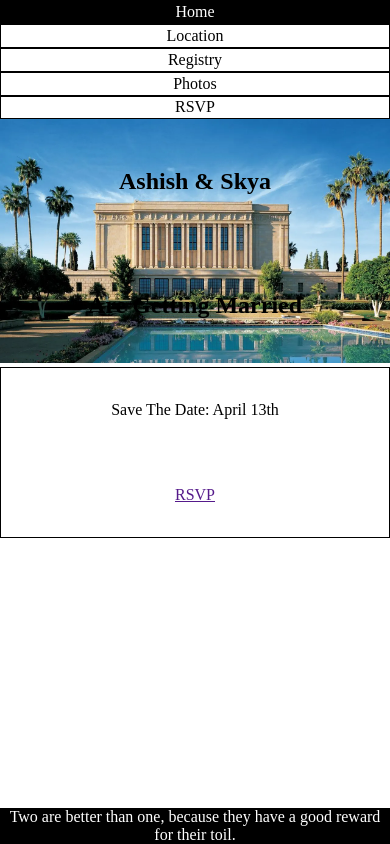
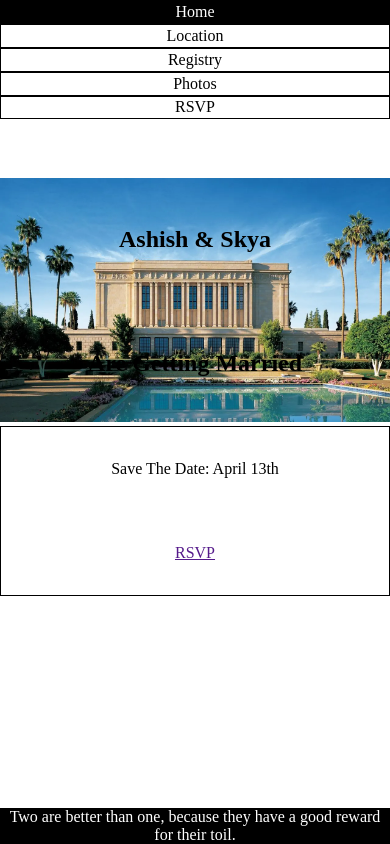
Before and after one commit to ashishjain-repo/ash-skya, a plain HTML site: page index.html in a window 390 px wide. Drawn offline with Linux system fonts and the light colour scheme.

Commit message:
more tags added

```diff
--- a/styles/base.css
+++ b/styles/base.css
@@ -28,6 +28,9 @@
         background-color: black;
     }
 
+    main{
+        margin-top: 15%;
+    }
     main>.wedding-division-1 {
         display: grid;
         grid-template-columns: 1fr;
```
